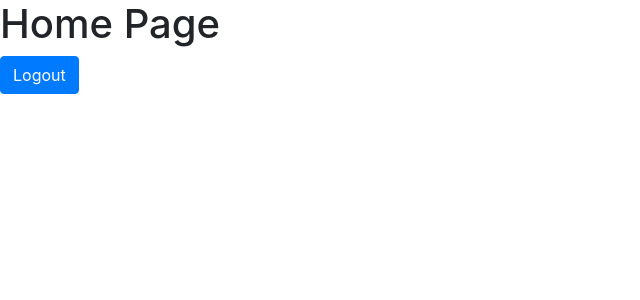
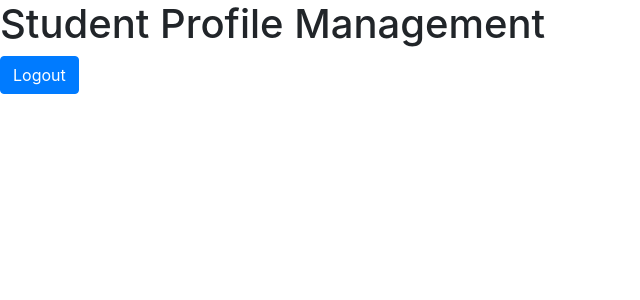
Before and after one commit to robinsmehta/Student-Profile-Management, a Django app: page /home/ in a window 1280 px wide. Shown: the top 300 px of the page, without its empty margins (0-640 px from the left). Run offline with Django 3.2, Linux system fonts and the light colour scheme; a user stored in the database is signed in.

Commit message:
Initial commit

```diff
--- a/Student_Profile_Management_Python/registration/templates/home.html
+++ b/Student_Profile_Management_Python/registration/templates/home.html
@@ -10,10 +10,10 @@
     <!-- Bootstrap CSS -->
     <link rel="stylesheet" href="https://cdn.jsdelivr.net/npm/bootstrap@4.3.1/dist/css/bootstrap.min.css" integrity="sha384-ggOyR0iXCbMQv3Xipma34MD+dH/1fQ784/j6cY/iJTQUOhcWr7x9JvoRxT2MZw1T" crossorigin="anonymous">
 
-    <title>Home Page</title>
+    <title>Student Profile Management</title>
   </head>
   <body>
-    <h1>Home Page</h1>
+    <h1>Student Profile Management</h1>
     <a href="{% url 'logout' %}" class="btn btn-primary">Logout</a>
 
     <!-- Optional JavaScript -->
--- a/Student_Profile_Management_Python/registration/templates/login.html
+++ b/Student_Profile_Management_Python/registration/templates/login.html
@@ -2,7 +2,7 @@
 <html lang="en">
 <head>
   <!-- Design by robinsmehta.com.np -->
-    <title>Login Page</title>
+    <title>Login into SPM</title>
 
     <link rel="preconnect" href="https://fonts.gstatic.com">
     <link rel="stylesheet" href="https://cdnjs.cloudflare.com/ajax/libs/font-awesome/5.15.4/css/all.min.css">
--- a/Student_Profile_Management_Python/registration/templates/signup.html
+++ b/Student_Profile_Management_Python/registration/templates/signup.html
@@ -2,7 +2,7 @@
 <html lang="en">
 <head>
   <!-- Design by robinsmehta.com.np -->
-    <title>Signup Page</title>
+    <title>Signup into SPM</title>
 
     <link rel="preconnect" href="https://fonts.gstatic.com">
     <link rel="stylesheet" href="https://cdnjs.cloudflare.com/ajax/libs/font-awesome/5.15.4/css/all.min.css">
--- a/registration/templates/home.html
+++ b/registration/templates/home.html
@@ -8,10 +8,10 @@
     <!-- Bootstrap CSS -->
     <link rel="stylesheet" href="https://cdn.jsdelivr.net/npm/bootstrap@4.3.1/dist/css/bootstrap.min.css" integrity="sha384-ggOyR0iXCbMQv3Xipma34MD+dH/1fQ784/j6cY/iJTQUOhcWr7x9JvoRxT2MZw1T" crossorigin="anonymous">
 
-    <title>Home Page</title>
+    <title>Student Profile Management</title>
   </head>
   <body>
-    <h1>Home Page</h1>
+    <h1>Student Profile Management</h1>
     <a href="{% url 'logout' %}" class="btn btn-primary">Logout</a>
 
     <!-- Optional JavaScript -->
--- a/registration/templates/login.html
+++ b/registration/templates/login.html
@@ -1,8 +1,8 @@
 <!DOCTYPE html>
 <html lang="en">
 <head>
-  <!-- Design by foolishdeveloper.com -->
-    <title>Login Page</title>
+  <!-- Design by robinsmehta.com.np -->
+    <title>Login into SPM</title>
 
     <link rel="preconnect" href="https://fonts.gstatic.com">
     <link rel="stylesheet" href="https://cdnjs.cloudflare.com/ajax/libs/font-awesome/5.15.4/css/all.min.css">
--- a/registration/templates/signup.html
+++ b/registration/templates/signup.html
@@ -1,8 +1,8 @@
 <!DOCTYPE html>
 <html lang="en">
 <head>
-  <!-- Design by foolishdeveloper.com -->
-    <title>Signup Page</title>
+  <!-- Design by robinsmehta.com.np -->
+    <title>Signup into SPM</title>
 
     <link rel="preconnect" href="https://fonts.gstatic.com">
     <link rel="stylesheet" href="https://cdnjs.cloudflare.com/ajax/libs/font-awesome/5.15.4/css/all.min.css">
```
